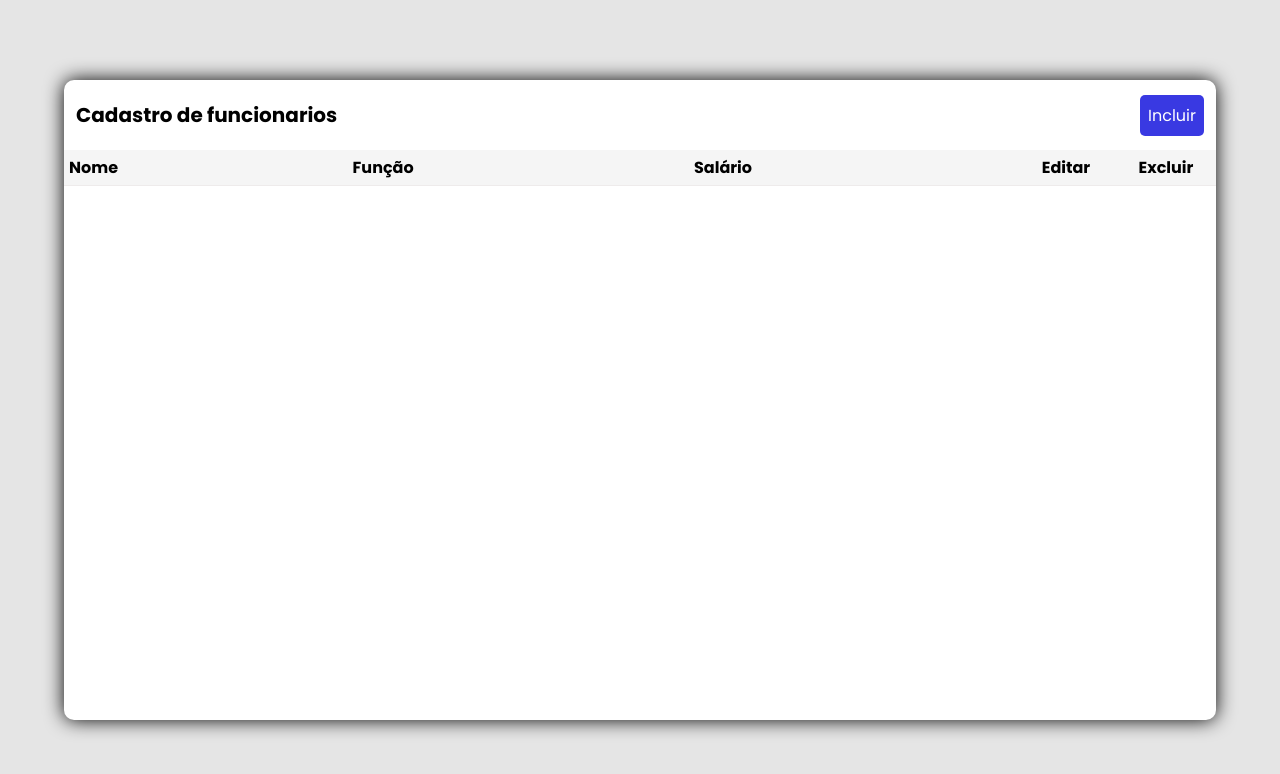
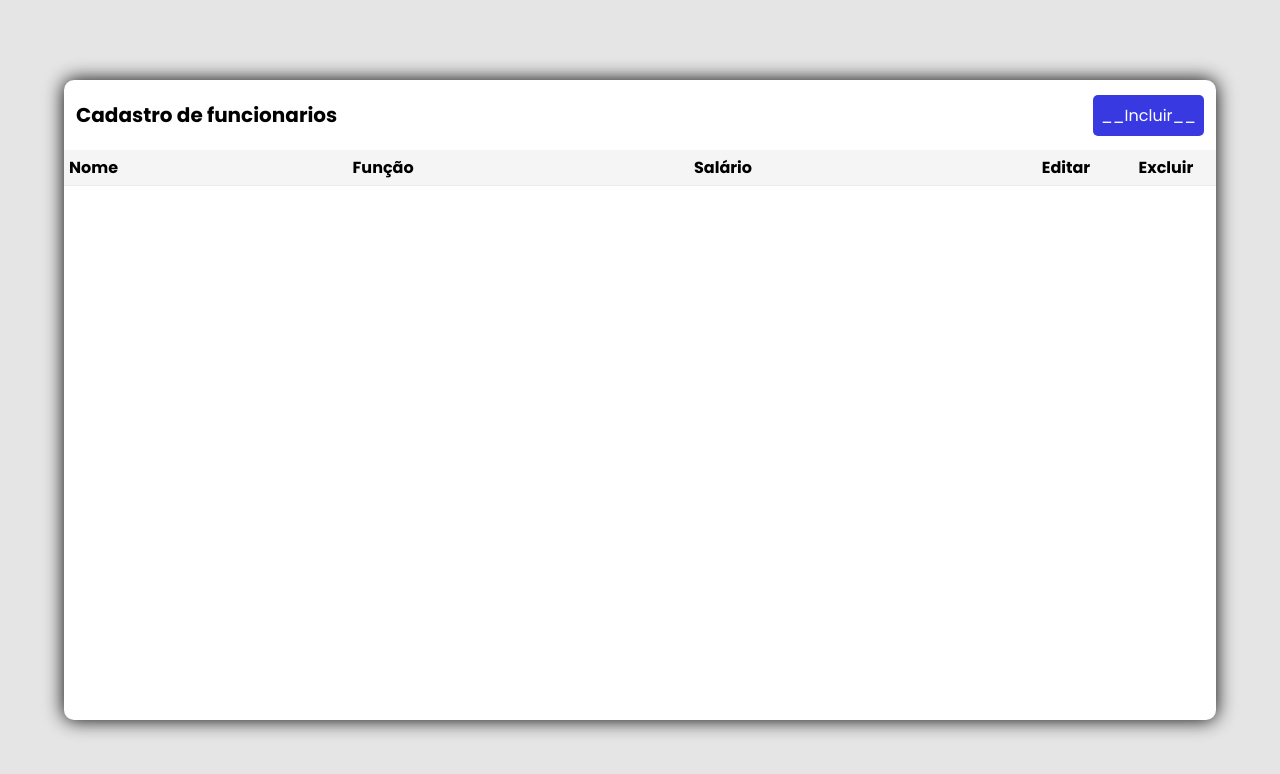
Before and after one commit to diogenespasqualoto/CrudTeste, a plain HTML site: page index.html in a window 1280 px wide. Drawn offline with nearby package versions, Linux system fonts and the light colour scheme.

Commit message:
Aicionando estrutura HTMl

```diff
--- a/index.html
+++ b/index.html
@@ -14,7 +14,7 @@
     <div class="container">
         <div class="header">
             <span>Cadastro de funcionarios</span>
-            <button onclick="openModal()" id="new">Incluir</button>
+            <button onclick="openModal()" id="new">__Incluir__</button>
         </div>
 
         <div class="divtable">
```
